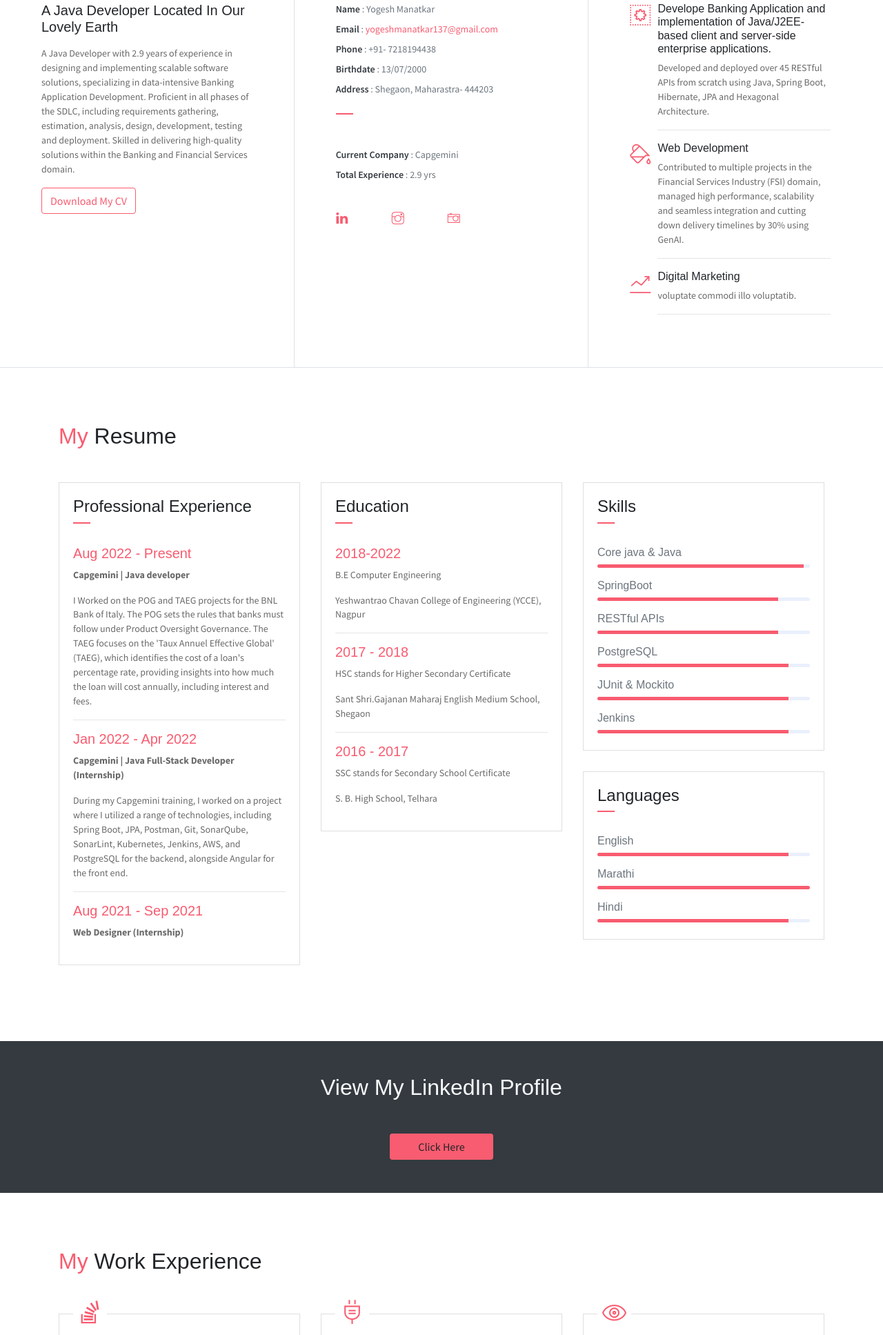
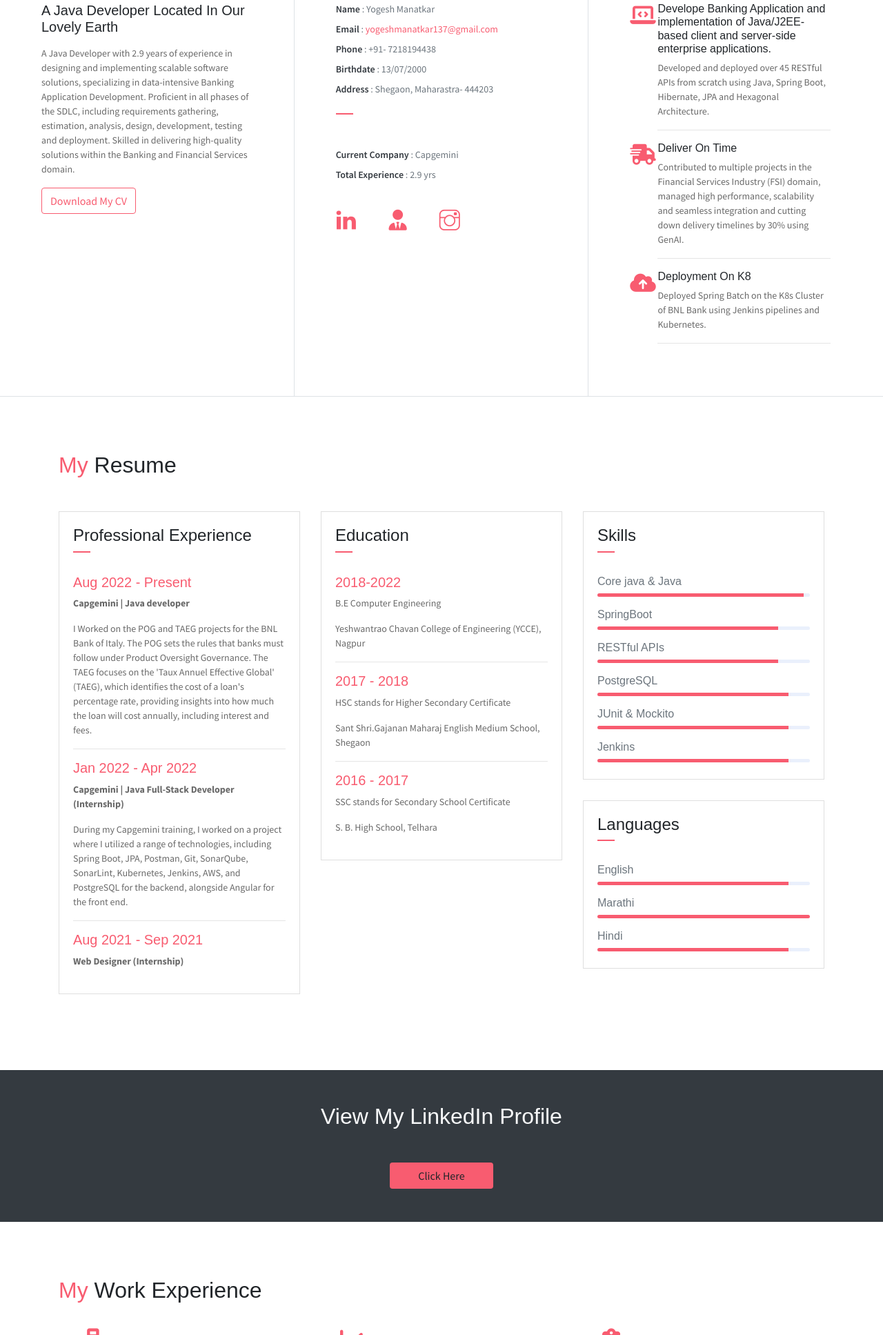
Before and after one commit to yogeshmanatkar/portfolio, a plain HTML site: page index.html in a window 1280 px wide. Shown: the part 865-2800 px from the top of the page at 69% size. Drawn offline with Linux system fonts and the light colour scheme; some packages are replaced by stand-ins of ours; some icons are missing.

Commit message:
Add files via upload

```diff
--- a/index.html
+++ b/index.html
@@ -10,6 +10,8 @@
     <link rel="stylesheet" href="assets/vendors/themify-icons/css/themify-icons.css">
     <!-- Bootstrap + JohnDoe main styles -->
 	<link rel="stylesheet" href="assets/css/johndoe.css">
+    <link rel="stylesheet" href="https://cdnjs.cloudflare.com/ajax/libs/font-awesome/6.4.2/css/all.min.css">
+
 </head>
 <body data-spy="scroll" data-target=".navbar" data-offset="40" id="home">
     <header class="header">
@@ -104,16 +106,17 @@
                     <li><span>Total Experience</span> : 2.9 yrs</li>
                 </ul>
                 <ul class="social-icons pt-3">
-                    <li class="social-item"><a class="social-link" href="https://www.linkedin.com/in/yogesh-manatkar-04170b204/"><i class="ti-linkedin aria-hidden="true"></i></a></li>
-                    <li class="social-item"><a class="social-link" href="https://www.instagram.com/_photography_yog_/"><i class="ti-instagram" aria-hidden="true"></i></a></li>
-                    <li class="social-item"><a class="social-link" href="https://www.naukri.com/mnjuser/profile?id=&altresid"><i class="ti-camera" aria-hidden="true"></i></a></li>
+                    <li class="social-item"><a class="social-link" href="https://www.linkedin.com/in/yogesh-manatkar-04170b204/"><i class="ti-linkedin icon-lg aria-hidden="true"></i></a></li>
+                    <li class="social-item"><a class="social-link" href="https://www.naukri.com/mnjuser/profile?id=&altresid"><i class="fa-solid fa-user-tie icon-lg aria-hidden="true"></i></a></li>
+                    <li class="social-item"><a class="social-link" href="https://www.instagram.com/_photography_yog_/"><i class="ti-instagram icon-lg" aria-hidden="true"></i></a></li>
                 </ul>
             </div>
             <div class="col-lg-4 about-card">
                 <h3 class="font-weight-light">My Expertise</h3>
                 <span class="line mb-5"></span>
                 <div class="row">
-                    <div class="col-1 text-danger pt-1"><i class="ti-widget icon-lg"></i></div>
+                    <div class="col-1 text-danger pt-1"><i class="fa-solid fa-laptop-code icon-lg"></i>
+                    </div>
                     <div class="col-10 ml-auto mr-3">
                         <h6>Develope Banking Application and implementation of Java/J2EE-based client and server-side enterprise applications.</h6>
                         <p class="subtitle">Developed and deployed over 45 RESTful APIs from scratch using Java, Spring Boot, Hibernate, JPA and Hexagonal Architecture.</p>
@@ -121,18 +124,18 @@
                     </div>
                 </div>
                 <div class="row">
-                    <div class="col-1 text-danger pt-1"><i class="ti-paint-bucket icon-lg"></i></div>
+                    <div class="col-1 text-danger pt-1"><i class="fa-solid fa-truck-fast icon-lg"></i></div>
                     <div class="col-10 ml-auto mr-3">
-                        <h6>Web Development</h6>
+                        <h6>Deliver On Time</h6>
                         <p class="subtitle">Contributed to multiple projects in the Financial Services Industry (FSI) domain, managed high performance, scalability and seamless integration and cutting down delivery timelines by 30% using GenAI.</p>
                         <hr>
                     </div>
                 </div>
                 <div class="row">
-                    <div class="col-1 text-danger pt-1"><i class="ti-stats-up icon-lg"></i></div>
+                    <div class="col-1 text-danger pt-1"><i class="fa-solid fa-cloud-upload-alt icon-lg"></i></i></div>
                     <div class="col-10 ml-auto mr-3">
-                        <h6>Digital Marketing</h6>
-                        <p class="subtitle">voluptate commodi illo voluptatib.</p>
+                        <h6>Deployment On K8</h6>
+                        <p class="subtitle">Deployed Spring Batch on the K8s Cluster of BNL Bank using Jenkins pipelines and Kubernetes.</p>
                         <hr>
                     </div>
                 </div>
@@ -270,7 +273,7 @@
                 <div class="col-md-4 col-sm-6">
                     <div class="card mb-5">
                        <div class="card-header has-icon">
-                            <i class="ti-stack-overflow text-danger" aria-hidden="true"></i>
+                            <i class="fa-solid fa-network-wiredfa-solid fa-network-wired text-danger" aria-hidden="true"></i>
                         </div>
                         <div class="card-body px-4 py-3">
                             <h5 class="mb-3 card-title text-dark">Develop RESTful APIs</h5>
@@ -281,7 +284,7 @@
                 <div class="col-md-4 col-sm-6">
                     <div class="card mb-5">
                        <div class="card-header has-icon">
-                            <i class="ti-plug text-danger" aria-hidden="true"></i>
+                            <i class="fa-solid fa-chart-line text-danger" aria-hidden="true"></i>
                         </div>
                         <div class="card-body px-4 py-3">
                             <h5 class="mb-3 card-title text-dark">Increase Efficiency </h5>
@@ -294,7 +297,7 @@
                 <div class="col-md-4 col-sm-6">
                     <div class="card mb-5">
                        <div class="card-header has-icon">
-                            <i class="ti-eye text-danger" aria-hidden="true"></i>
+                            <i class="fa-solid fa-clipboard-check text-danger" aria-hidden="true"></i>
                         </div>
                         <div class="card-body px-4 py-3">
                             <h5 class="mb-3 card-title text-dark">Code Review</h5>
@@ -307,7 +310,7 @@
                 <div class="col-md-4 col-sm-6">
                     <div class="card mb-5">
                        <div class="card-header has-icon">
-                            <i class="ti-reload text-danger" aria-hidden="true"></i>
+                            <i class="fa-solid fa-comments text-danger" aria-hidden="true"></i>
                         </div>
                         <div class="card-body px-4 py-3">
                             <h5 class="mb-3 card-title text-dark">Full Client Support</h5>
@@ -318,7 +321,7 @@
                 <div class="col-md-4 col-sm-6">
                     <div class="card mb-5">
                        <div class="card-header has-icon">
-                            <i class="ti-time text-danger" aria-hidden="true"></i>
+                            <i class="fa-solid fa-clock text-danger" aria-hidden="true"></i>
                         </div>
                         <div class="card-body px-4 py-3">
                             <h5 class="mb-3 card-title text-dark">Time Reduction</h5>
@@ -331,7 +334,7 @@
                 <div class="col-md-4 col-sm-6">
                     <div class="card mb-5">
                        <div class="card-header has-icon">
-                            <i class="ti-files text-danger" aria-hidden="true"></i>
+                            <i class="fa-solid fa-university icon-lg text-danger" aria-hidden="true"></i>
                         </div>
                         <div class="card-body px-4 py-3">
                             <h5 class="mb-3 card-title text-dark">Handle Banking transactions</h5>
@@ -451,8 +454,8 @@
     </div>
     <footer class="footer py-3">
         <div class="container">
-            <p class="small mb-0 text-light">
-                &copy; <script>document.write(new Date().getFullYear())</script> Created With <i class="ti-heart text-danger"></i> By <a href="#" target="_blank"><span class="text-danger" title="">Yogesh Manatkar</span></a>
+            <p class="small mb-0 text-light" align="center">
+                &copy; <script>document.write(new Date().getFullYear())</script> Created By : <a href="#" target="_blank"><span class="text-danger" title=""><b>Yogesh Manatkar</b></span></a>
             </p>
         </div>
     </footer>
```
